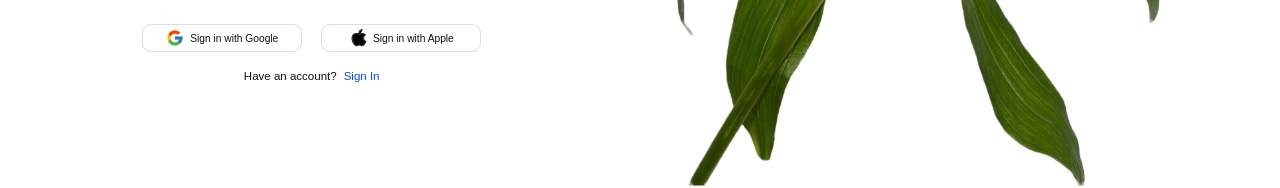
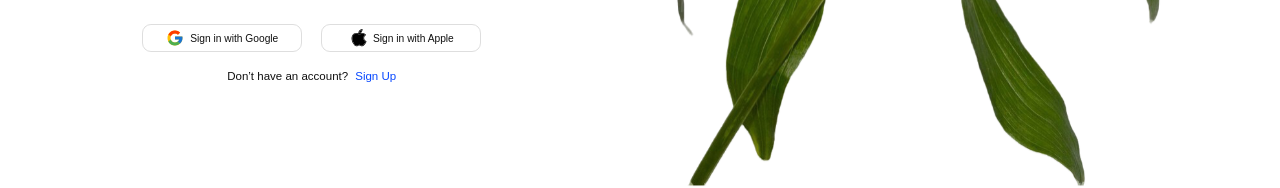
Before and after one commit to wgultiano/appdev1-final-practical-exam, a React (Vite) app: page / in a window 1280 px wide. Shown: the part 557-745 px from the top of the page. Built offline with nearby package versions, Linux system fonts and the light colour scheme.

Commit message:
Update Login bottom section

```diff
--- a/src/components/Login.jsx
+++ b/src/components/Login.jsx
@@ -57,7 +57,7 @@ function Login() {
               </button>
             </div>
             <p className={styles.accountPrompt}>
-              Have an account? <span className={styles.signInText}>Sign In</span>
+              Don’t have an account? <span className={styles.signUpText}>Sign Up</span>
             </p>
           </div>
         </div>
--- a/src/components/Login.module.css
+++ b/src/components/Login.module.css
@@ -186,7 +186,7 @@
   text-align: center;
 }
 
-.signInText {
+.signUpText {
   margin-left: 0.3vw;
   color: #0647ff;
 }
```
Also changed, not shown: gultiano-login-bottom.png (added).
